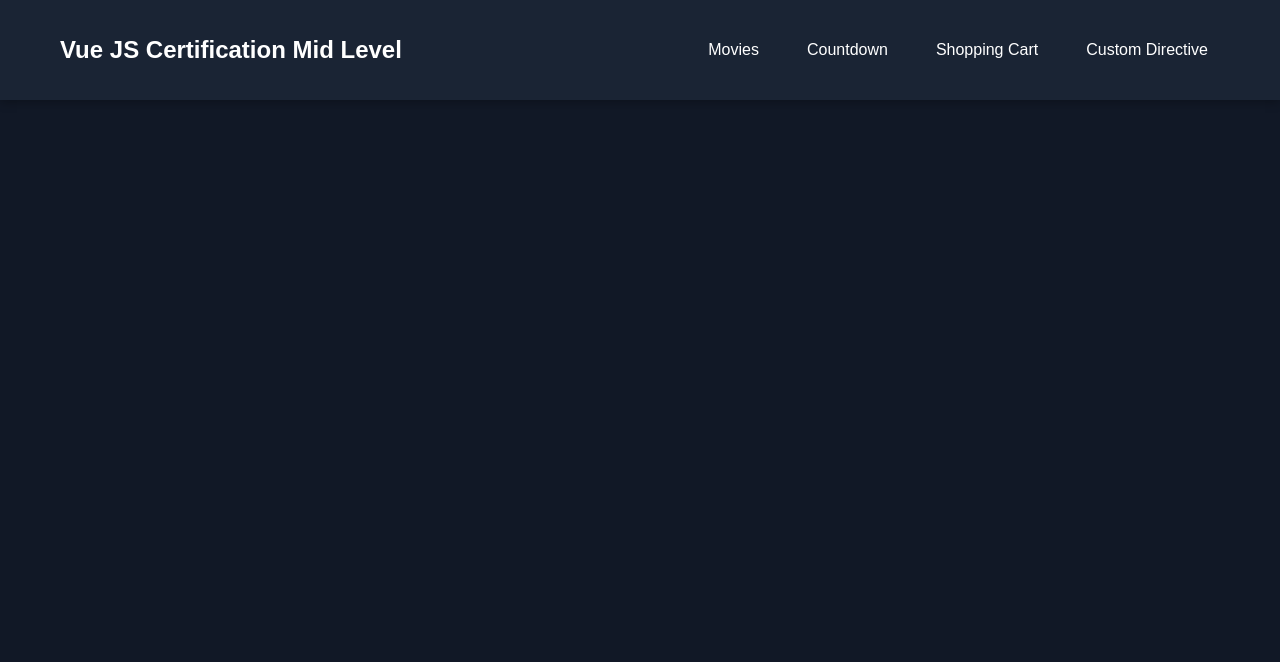
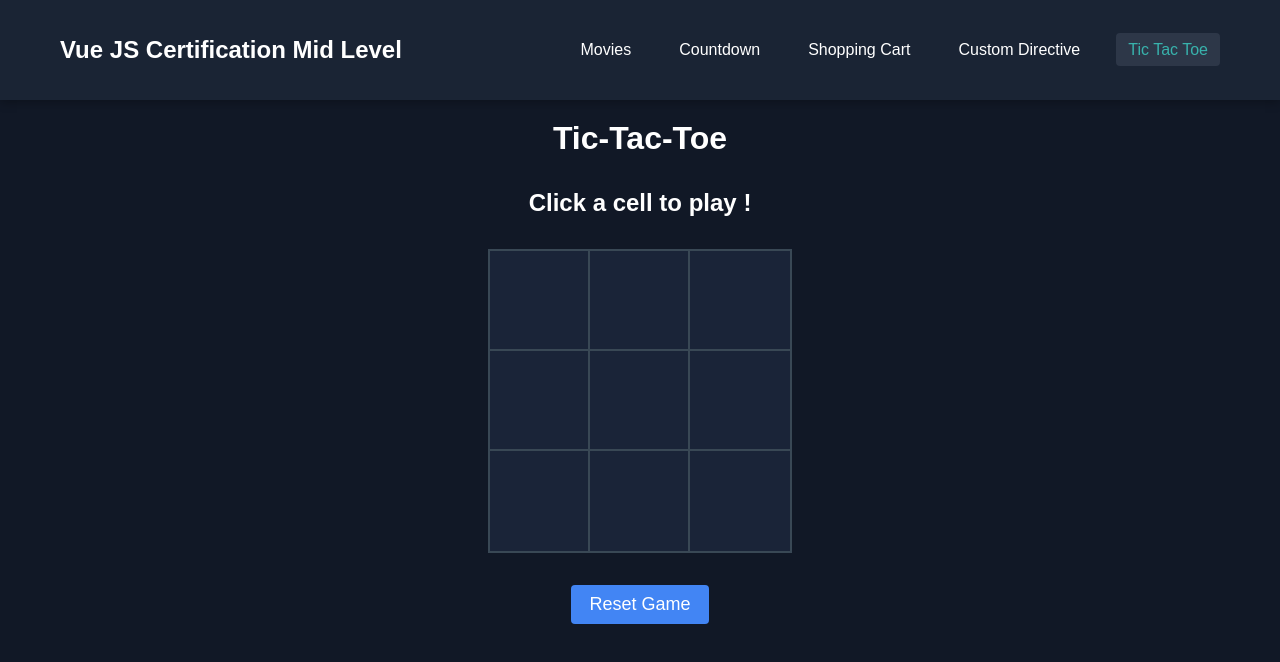
Before and after one commit to GregMarshall999/greglabs-plat, a Vue app: page /tic-tac-toe in a window 1280 px wide. Shown: the top 662 px of the page. Built offline with nearby package versions, Linux system fonts and the light colour scheme.

Commit message:
tic tac toe game

```diff
--- a/src/components/NavigationBar.vue
+++ b/src/components/NavigationBar.vue
@@ -10,6 +10,7 @@
                     <li><RouterLink to="/countdown" class="nav-link">Countdown</RouterLink></li>
                     <li><RouterLink to="/shopping-cart" class="nav-link">Shopping Cart</RouterLink></li>
                     <li><RouterLink to="/custom-directive" class="nav-link">Custom Directive</RouterLink></li>
+                    <li><RouterLink to="/tic-tac-toe" class="nav-link">Tic Tac Toe</RouterLink></li>
                 </ul>
             </div>
         </div>
--- a/src/router/index.js
+++ b/src/router/index.js
@@ -4,7 +4,7 @@ import MovieDetailsPage from '../views/MovieDetailsPage.vue'
 import CountdownPage from '../views/CountdownPage.vue'
 import ShoppingCartPage from '../views/ShoppingCartPage.vue'
 import CustomDirectivePage from '../views/CustomDirectivePage.vue'
-
+import TicTacToePage from '../views/TicTacToePage.vue'
 const routes = [
   {
     path: '/',
@@ -31,6 +31,11 @@ const routes = [
     path: '/custom-directive',
     name: 'custom-directive',
     component: CustomDirectivePage
+  },
+  {
+    path: '/tic-tac-toe',
+    name: 'tic-tac-toe',
+    component: TicTacToePage
   }
 ]
 
--- /dev/null
+++ b/src/views/TicTacToePage.vue
@@ -0,0 +1,163 @@
+<template>
+    <div class="container">
+        <h1>Tic-Tac-Toe</h1>
+
+        <h2 v-if="!gameStarted && !gameOver">Click a cell to play !</h2>
+        <h2 v-if="gameStarted && !gameOver">Player {{ playerTurn }}'s turn</h2>
+        <h2 v-if="gameOver">Player {{ playerTurn }} wins!</h2>
+
+        <div class="board">
+            <div v-for="row in 3" :key="row" class="board-row">
+                <button
+                    v-for="col in 3" :key="row  + col"
+                    @click="play(row - 1, col - 1)"
+                    @mouseover="hover(row - 1, col - 1)"
+                    @mouseleave="unhover(row - 1, col - 1)"
+                    class="cell" :class="{ borderBot : row < 3, borderRight : col < 3, green : mark[row - 1][col - 1].value === 'X', orange : mark[row - 1][col - 1].value === 'O' }"
+                    :disabled="gameOver"
+                >
+                    {{ mark[row - 1][col - 1].value }} {{ mark[row - 1][col - 1].hoverValue }}
+                </button>
+            </div>
+        </div>
+
+        <button class="reset" @click="resetGame">Reset Game</button>
+    </div>
+</template>
+
+<script setup>
+import { ref, computed } from 'vue';
+
+const playerTurn = ref('X');
+const gameOver = ref(false);
+
+const mark = ref([
+    [{ value: "", canHover: true, hoverValue: "" }, { value: "", canHover: true, hoverValue: "" }, { value: "", canHover: true, hoverValue: "" }],
+    [{ value: "", canHover: true, hoverValue: "" }, { value: "", canHover: true, hoverValue: "" }, { value: "", canHover: true, hoverValue: "" }],
+    [{ value: "", canHover: true, hoverValue: "" }, { value: "", canHover: true, hoverValue: "" }, { value: "", canHover: true, hoverValue: "" }]
+]);
+
+const gameStarted = computed(() => {
+    return mark.value.some(row => row.some(cell => cell.value !== ""));
+});
+
+const play = (row, col) => {
+    mark.value[row][col].value = playerTurn.value;
+    mark.value[row][col].canHover = false;
+    mark.value[row][col].hoverValue = '';
+
+    if(checkWin()) {
+        return;
+    }
+
+    if(playerTurn.value === 'X') {
+        playerTurn.value = 'O';
+    } else {
+        playerTurn.value = 'X';
+    }
+}
+
+const checkWin = () => {
+    //check diags
+    if(mark.value[0][0].value !== '' && mark.value[0][0].value === mark.value[1][1].value && mark.value[1][1].value === mark.value[2][2].value ||
+        mark.value[0][2].value !== '' && mark.value[0][2].value === mark.value[1][1].value && mark.value[1][1].value === mark.value[2][0].value
+    ) {
+        gameOver.value = true;
+        return true;
+    }
+
+    for(let i = 0; i < 3; i++) {
+        //check rows && cols
+        if(mark.value[i][0].value !== '' && mark.value[i][0].value === mark.value[i][1].value && mark.value[i][1].value === mark.value[i][2].value ||
+            mark.value[0][i].value !== '' && mark.value[0][i].value === mark.value[1][i].value && mark.value[1][i].value === mark.value[2][i].value
+        ) {
+            gameOver.value = true;
+            return true;
+        }
+    }
+}
+
+const resetGame = () => {
+    mark.value = [
+        [{ value: "", canHover: true }, { value: "", canHover: true }, { value: "", canHover: true }],
+        [{ value: "", canHover: true }, { value: "", canHover: true }, { value: "", canHover: true }],
+        [{ value: "", canHover: true }, { value: "", canHover: true }, { value: "", canHover: true }]
+    ];
+
+    playerTurn.value = 'X';
+    gameOver.value = false;
+}
+
+const hover = (row, col) => {
+    if(mark.value[row][col].canHover && !gameOver.value) {
+        mark.value[row][col].hoverValue = playerTurn.value;
+    }
+}
+
+const unhover = (row, col) => {
+    if(mark.value[row][col].canHover && !gameOver.value) {
+        mark.value[row][col].hoverValue = '';
+    }
+}
+
+</script>
+
+<style scoped>
+
+.container {
+    align-items: center;
+}
+
+.board {
+    border: 2px solid #394855;
+}
+
+.board-row {
+    display: flex;
+}
+
+.borderBot {
+    border-bottom: 2px solid #394855 !important;
+}
+
+.borderRight {
+    border-right: 2px solid #394855 !important;
+}
+
+.cell {
+    min-width: 100px;
+    min-height: 100px;
+    cursor: pointer;
+    background-color: #1a2438;
+    border: none;
+    color: #2c3c56;
+    font-size: 50px;
+
+    &:disabled {
+        cursor: not-allowed;
+    }
+}
+
+.green {
+    color: #20ad20;
+}
+
+.orange {
+    color: #f17e13;
+}
+
+.reset {
+    background-color: #4285f4;
+    color: #fff;
+    border: none;
+    border-radius: 4px;
+    font-size: large;
+    padding: .5em 1em;
+    cursor: pointer;
+
+    &:hover {
+        background-color: #1162e6;
+    }
+}
+
+</style>
```
